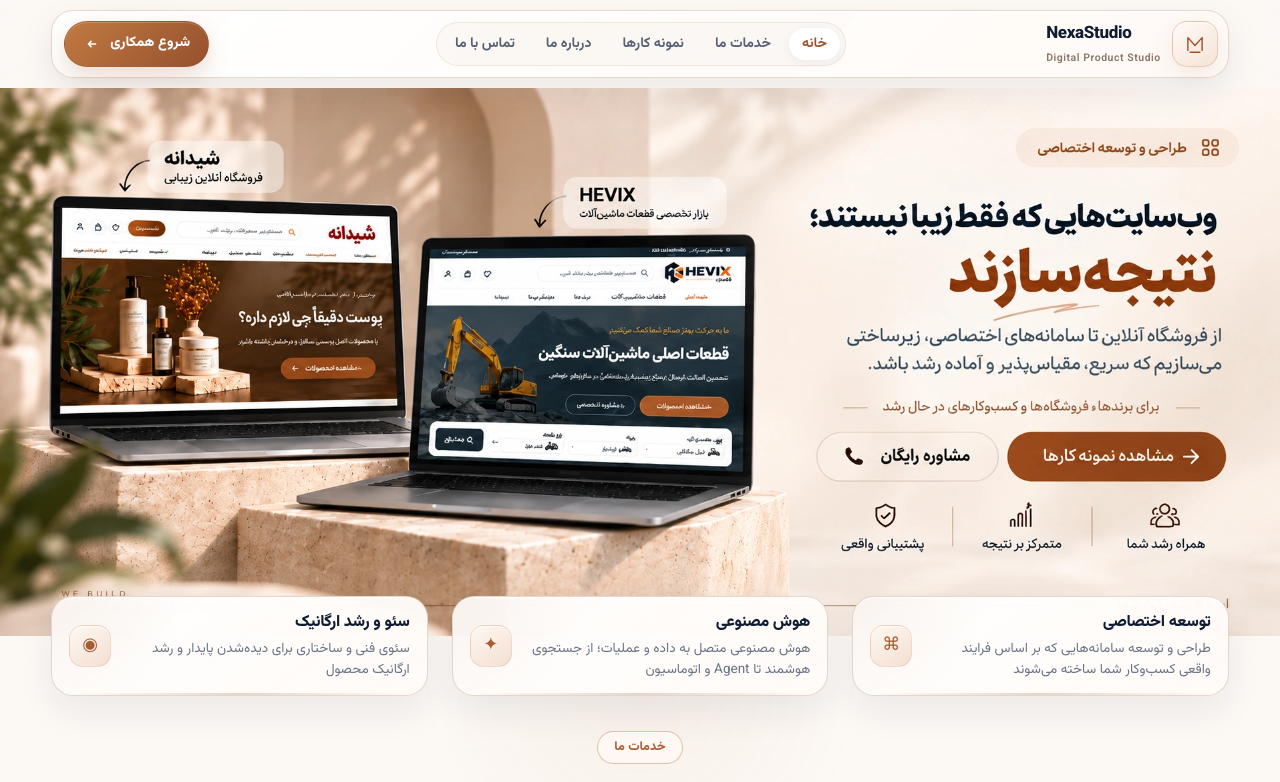
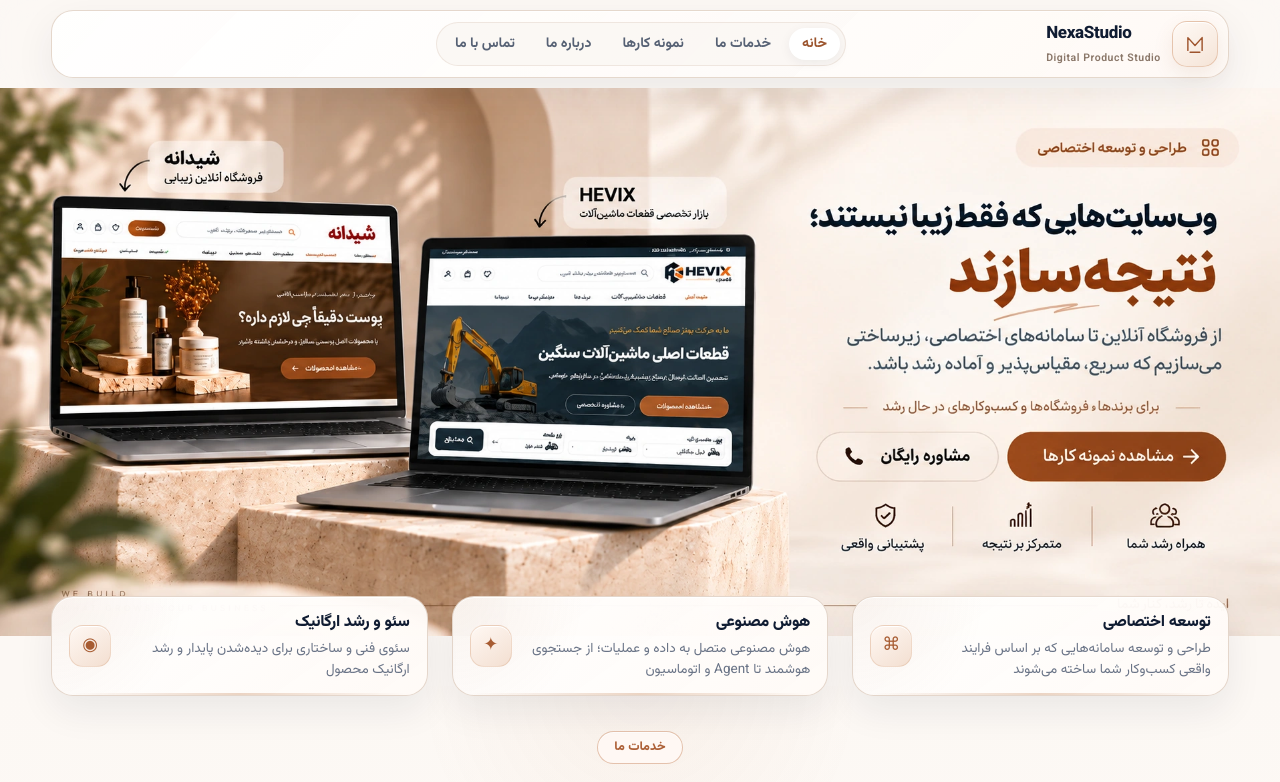
Before and after one commit to zohreksh/smartpilot, a Nuxt app: page / in a window 1280 px wide. Shown: the top 782 px of the page. Built offline with nearby package versions, Linux system fonts and the light colour scheme.

Commit message:
Remove redundant collaboration CTA from header

```diff
--- a/components/layout/SiteHeader.vue
+++ b/components/layout/SiteHeader.vue
@@ -36,13 +36,6 @@ const closeMenu = () => {
         <NuxtLink to="/contact">تماس با ما</NuxtLink>
       </nav>
 
-      <NuxtLink class="header-cta desktop-cta" to="/contact">
-        <span>شروع همکاری</span>
-        <svg viewBox="0 0 20 20" fill="none" aria-hidden="true">
-          <path d="M14 10H6M9 7l-3 3 3 3" />
-        </svg>
-      </NuxtLink>
-
       <button
         class="mobile-menu-button"
         type="button"
@@ -70,10 +63,6 @@ const closeMenu = () => {
         <NuxtLink to="/about" @click="closeMenu">درباره ما</NuxtLink>
         <NuxtLink to="/contact" @click="closeMenu">تماس با ما</NuxtLink>
 
-        <NuxtLink class="mobile-contact-cta" to="/contact" @click="closeMenu">
-          شروع همکاری
-          <span aria-hidden="true">←</span>
-        </NuxtLink>
       </nav>
     </div>
   </header>
@@ -203,44 +192,6 @@ const closeMenu = () => {
   box-shadow: 0 3px 12px rgba(16, 28, 50, 0.06);
 }
 
-.header-cta {
-  display: inline-flex;
-  justify-self: end;
-  align-items: center;
-  justify-content: center;
-  gap: 9px;
-  min-height: 46px;
-  padding: 10px 18px;
-  border: 1px solid rgba(126, 66, 35, 0.24);
-  border-radius: 999px;
-  background: linear-gradient(135deg, #c17a42, #96502d);
-  color: #fff;
-  font-size: 14px;
-  font-weight: 800;
-  box-shadow:
-    0 10px 24px rgba(155, 84, 45, 0.2),
-    inset 0 1px 0 rgba(255, 255, 255, 0.2);
-  transition:
-    transform 0.2s ease,
-    box-shadow 0.2s ease;
-}
-
-.header-cta:hover {
-  transform: translateY(-1px);
-  box-shadow:
-    0 13px 30px rgba(155, 84, 45, 0.24),
-    inset 0 1px 0 rgba(255, 255, 255, 0.22);
-}
-
-.header-cta svg {
-  width: 18px;
-  height: 18px;
-  stroke: currentColor;
-  stroke-width: 1.8;
-  stroke-linecap: round;
-  stroke-linejoin: round;
-}
-
 .mobile-menu-button,
 .mobile-menu-shell {
   display: none;
@@ -248,7 +199,7 @@ const closeMenu = () => {
 
 @media (max-width: 1050px) {
   .premium-header {
-    grid-template-columns: minmax(175px, 1fr) auto minmax(150px, 0.8fr);
+    grid-template-columns: minmax(175px, 1fr) auto minmax(175px, 1fr);
     gap: 14px;
   }
 
@@ -275,8 +226,7 @@ const closeMenu = () => {
     border-radius: 19px;
   }
 
-  .desktop-nav,
-  .desktop-cta {
+  .desktop-nav {
     display: none;
   }
 
@@ -345,7 +295,7 @@ const closeMenu = () => {
     box-shadow: 0 18px 38px rgba(16, 28, 50, 0.1);
   }
 
-  .mobile-nav > a:not(.mobile-contact-cta) {
+  .mobile-nav > a {
     padding: 11px 12px;
     border-radius: 12px;
     color: #566174;
@@ -354,25 +304,11 @@ const closeMenu = () => {
     text-align: center;
   }
 
-  .mobile-nav > a.router-link-active:not(.mobile-contact-cta) {
+  .mobile-nav > a.router-link-active {
     background: #fff2e9;
     color: #9b542d;
   }
 
-  .mobile-contact-cta {
-    display: flex;
-    grid-column: 1 / -1;
-    align-items: center;
-    justify-content: center;
-    gap: 8px;
-    min-height: 44px;
-    margin-top: 2px;
-    border-radius: 13px;
-    background: #101c32;
-    color: #fff;
-    font-size: 14px;
-    font-weight: 800;
-  }
 }
 
 @media (max-width: 430px) {
@@ -389,8 +325,5 @@ const closeMenu = () => {
     grid-template-columns: 1fr;
   }
 
-  .mobile-contact-cta {
-    grid-column: auto;
-  }
 }
 </style>
```
